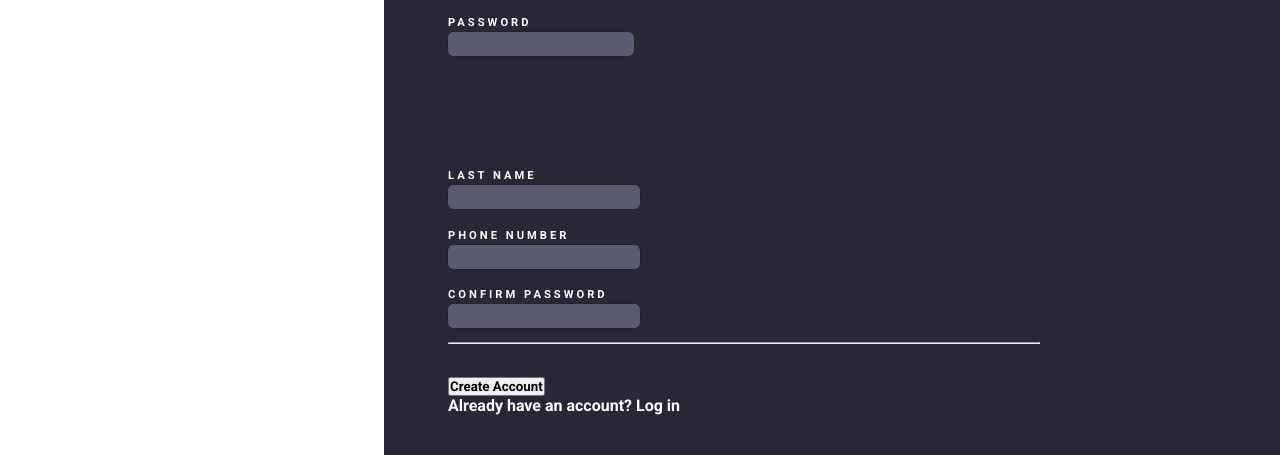
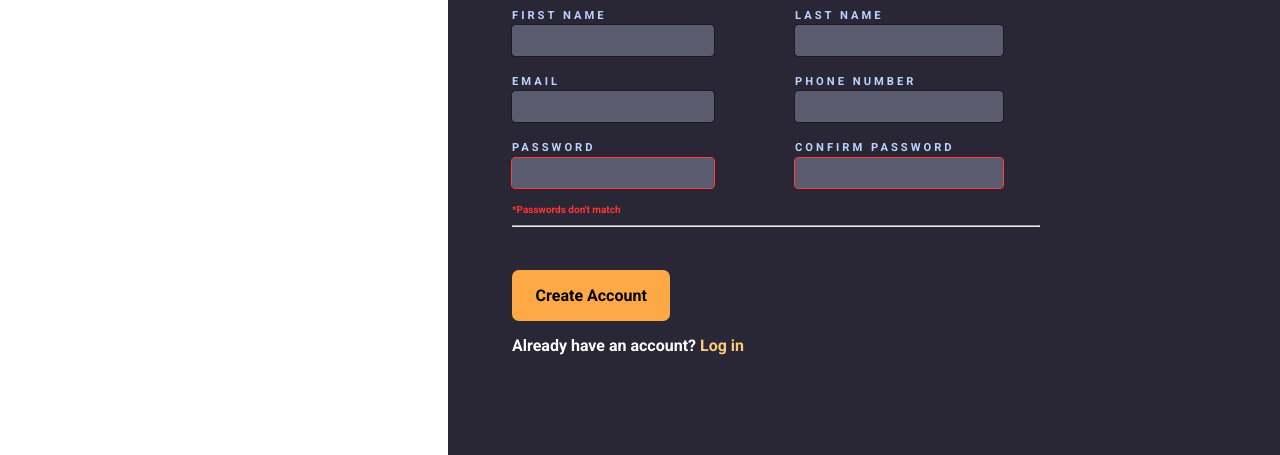
Before and after one commit to BZAgustin/signup-form, a plain HTML site: page index.html in a window 1280 px wide. Shown: the part 345-800 px from the top of the page. Drawn offline with nearby package versions, Linux system fonts and the light colour scheme; a script that the page names is missing; a web font is replaced by a local one.

Commit message:
- Add style elements - Style login button - Add input validation for password fields

```diff
--- a/index.html
+++ b/index.html
@@ -24,11 +24,11 @@
   <div class="right-panel">
     <div class="wrapper">
       <header>
-        <h3>This is not a real online service! You know you need something like
+        <h2>This is not a real online service! You know you need something like
           this in your life to help you realize your deepest dreams.
-        </h3>
-        <h3>Sign up <em>now</em> to get started.</h2><br>
-        <h3>You <em>know</em> you want to.</h2>
+        </h2>
+        <h2>Sign up <em>now</em> to get started.</h2><br>
+        <h2>You <em>know</em> you want to.</h2>
       </header>
 
       <form action="" method="post">
@@ -43,6 +43,7 @@
 
             <label for="password">PASSWORD</label>
             <input type="password" id="password" class="error">
+            <p id="no-match">*Passwords don't match</p>
           </div>
 
           <div class="col">
@@ -59,12 +60,12 @@
         </fieldset>
 
         <hr>
+      </form>
 
-        <footer>
-          <button type="submit">Create Account</button>
-        <p>Already have an account? <a href="">Log in</a></p>
-        </footer>
-      </form>
+      <footer>
+        <button type="submit">Create Account</button>
+        <p>Already have an account? <a href="" id="login">Log in</a></p>
+      </footer>
     </div>
   </div>
 </body>
--- /dev/null
+++ b/script.js
@@ -0,0 +1,25 @@
+let passwordField = document.getElementById('password');
+let confirmPasswordField = document.getElementById('confirm_password');
+let noMatch = document.getElementById('no-match');
+
+function validatePassword() {
+  if(passwordField.value != '' && confirmPasswordField.value != '') {
+    if(passwordField.value == confirmPasswordField.value) {
+      passwordField.classList.remove('error');
+      confirmPasswordField.classList.remove('error');
+      noMatch.style.display = 'none';
+    } else {
+      passwordField.classList.add('error');
+      confirmPasswordField.classList.add('error');
+      noMatch.style.display = 'block';
+    }
+  }
+}
+
+passwordField.addEventListener('change', (e) => {
+ validatePassword();
+})
+
+confirmPasswordField.addEventListener('change', (e) => {
+  validatePassword();
+})
--- a/styles.css
+++ b/styles.css
@@ -49,7 +49,7 @@ em {
   flex-direction: column;
   justify-content: space-between;
   text-align: center;
-  width: 30vw;
+  width: 35vw;
   height: 100vh;
   color: white;
 }
@@ -59,8 +59,7 @@ em {
   display: flex;
   flex-direction: column;
   justify-content: center;
-  overflow: visible;
-  width: 70vw;
+  width: 65vw;
   height: 100vh;
   color: white;
 }
@@ -69,18 +68,17 @@ em {
   display: flex;
   flex-direction: column;
   gap: 3rem;
-  padding: 6rem 4rem;
+  padding: 0rem 0rem 0rem 4rem;
   padding-right: 15rem;
 }
 
 fieldset {
   display: flex;
   flex-wrap: wrap;
-  justify-content: flex-start;
-  gap: 7rem;
+  gap: 8rem;
   border: none;
   padding: 1rem 0rem;
-  width: 70%;
+  width: 100%;
 }
 
 legend {
@@ -92,6 +90,7 @@ col {
 }
 
 label {
+  color: #bbd2ff;
   display: block;
   margin: 0.2rem 0;
   font-size: 0.7rem;
@@ -99,12 +98,12 @@ label {
 }
 
 input {
-  outline: 1px solid rgb(36, 34, 48);
+  outline: 1px solid rgb(27, 25, 36);
   background-color: rgb(91, 91, 112);
   border: 0px #9b9da1;
-  width: 120%;
-  height: 15%;
-  border-radius: 5px;
+  width: 130%;
+  height: 18%;
+  border-radius: 3px;
   margin-bottom: 1rem;
 }
 
@@ -115,5 +114,43 @@ input:focus {
 }
 
 hr {
-  margin-bottom: 2rem;
+  margin-top: 2rem;
 }
+
+button {
+  font-size: 1rem;
+  background-color: rgb(255, 169, 70);
+  padding: 1rem;
+  width: 30%;
+  border-radius: 7px;
+  outline: none;
+  border: 0px solid transparent;
+  margin-bottom: 15px;
+}
+
+button:hover {
+  background-color: rgb(255, 200, 138);
+  cursor: pointer;
+  transition: 0.5s;
+}
+
+#login {
+  color: rgb(252, 200, 121);
+}
+
+#login:hover {
+  color: rgb(255, 153, 0);
+}
+
+footer {
+  margin-top: -5px;
+}
+
+.error {
+  outline: 1px solid rgb(255, 64, 50);
+}
+
+#no-match {
+  color: rgb(255, 52, 52);
+  font-size: 10px;
+}
```
